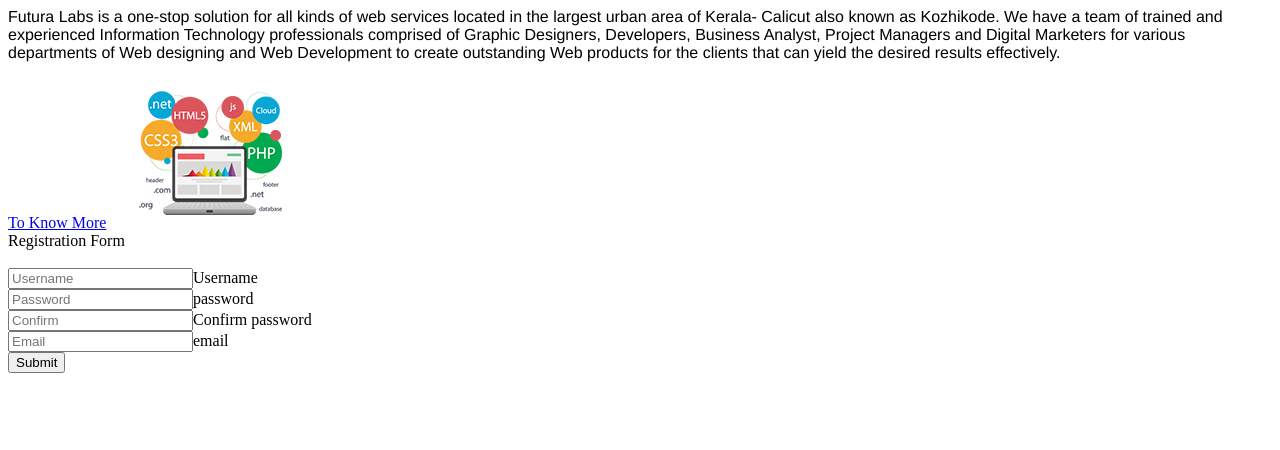
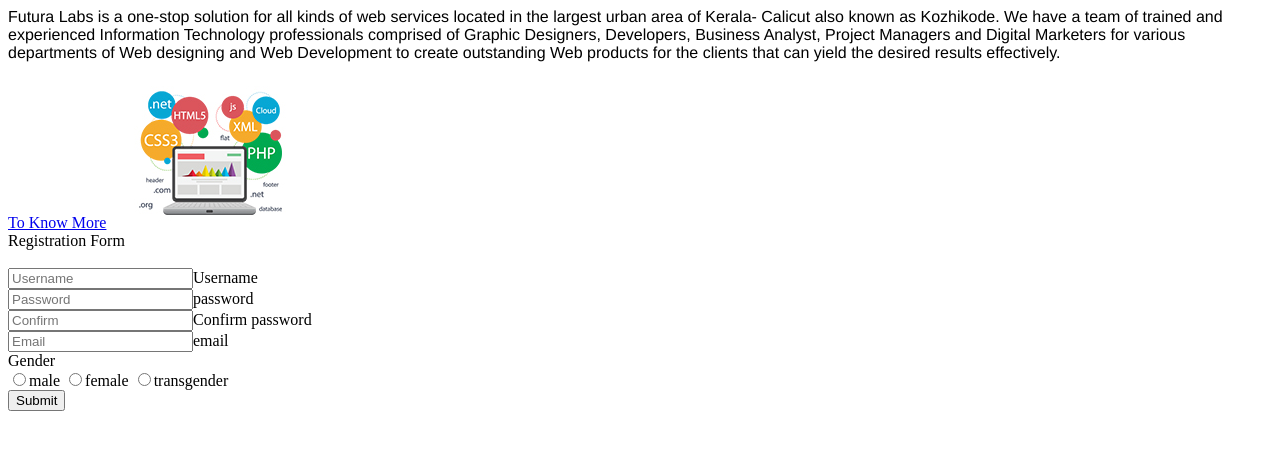
Before and after one commit to thefuturalabs/Html_git, a plain HTML site: page index.html in a window 1280 px wide. Shown: the part 152-602 px from the top of the page. Drawn offline with Linux system fonts and the light colour scheme.

Commit message:
add gender

```diff
--- a/index.html
+++ b/index.html
@@ -26,7 +26,12 @@
     <br>
     <input type="email" placeholder="Email">email
     <br>
+    <label for="">Gender</label>
+    <br>
+    <input type="radio" name="gend">male
+    <input type="radio" name="gend">female
+    <input type="radio" name="gend">transgender
+    <br>
     <input type="submit" placeholder="Submit">
-
 </body>
 </html>
```
